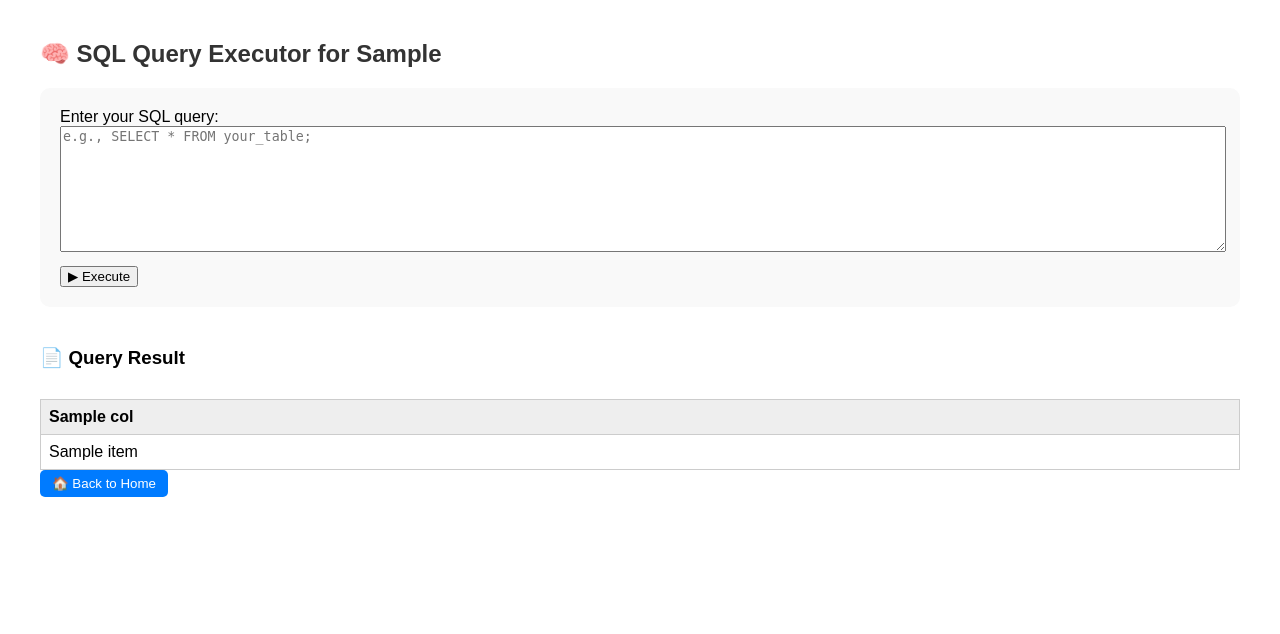
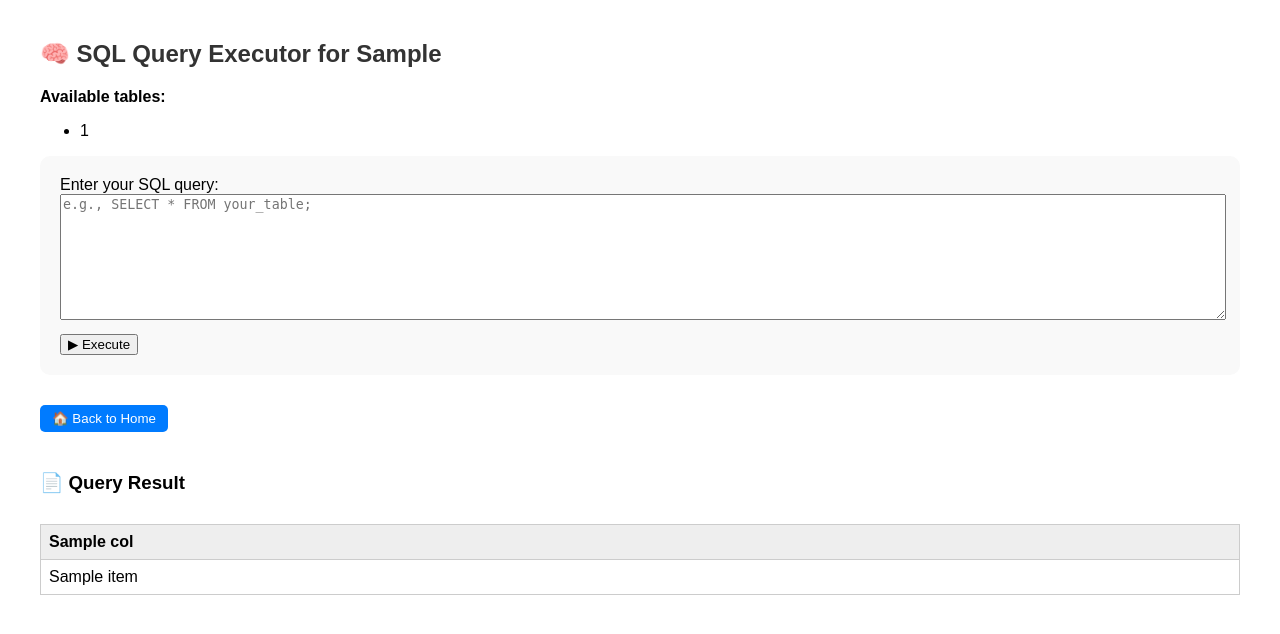
Before and after one commit to Abdirahman283/ETL-app, a Flask app: template templates/query/query.html in a window 1280 px wide. Shown: the top 634 px of the page. Run offline with Flask 3, Linux system fonts and the light colour scheme; the template is opened without the code that fills it: most values are stand-ins (such as "Sample title", 1, 10 or a date in 2020); some libraries are stand-ins or nearby versions.

Commit message:
Update query.html
editing the home button

```diff
--- a/templates/query/query.html
+++ b/templates/query/query.html
@@ -37,10 +37,24 @@
         .result-section {
             margin-top: 40px;
         }
+        .home-btn {
+            margin-top: 30px;
+        }
     </style>
 </head>
 <body>
     <h2>🧠 SQL Query Executor for {{ db_type|capitalize }}</h2>
+
+    {% if tables %}
+        <div>
+            <strong>Available tables:</strong>
+            <ul>
+                {% for table in tables %}
+                    <li>{{ table[0] }}</li>
+                {% endfor %}
+            </ul>
+        </div>
+    {% endif %}
 
     <div class="form-section">
         <form method="POST" action="/run_query">
@@ -54,7 +68,13 @@
             <button type="submit">▶ Execute</button>
         </form>
     </div>
-
+    <div class="home-btn">
+        <form action="/" method="get">
+            <button style="padding: 6px 12px; background-color: #007BFF; color: white; border: none; border-radius: 5px;">
+                🏠 Back to Home
+            </button>
+        </form>
+    </div>
     {% if rows %}
     <div class="result-section">
         <h3>📄 Query Result</h3>
@@ -78,13 +98,7 @@
         </table>
     </div>
     {% endif %}
-	<div style="margin-bottom: 20px;">
-    <form action="/" method="get">
-        <button style="padding: 6px 12px; background-color: #007BFF; color: white; border: none; border-radius: 5px;">
-            🏠 Back to Home
-        </button>
-    </form>
-</div>
+
 
 </body>
 </html>
```
